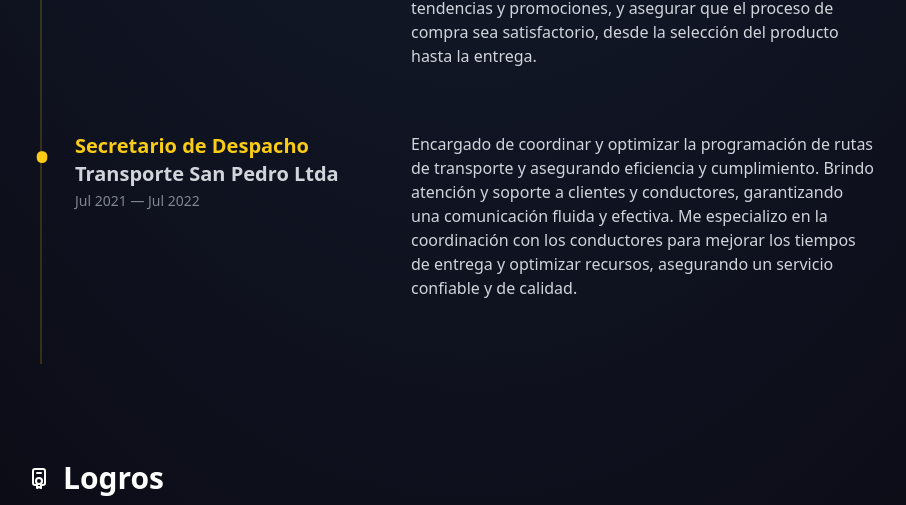
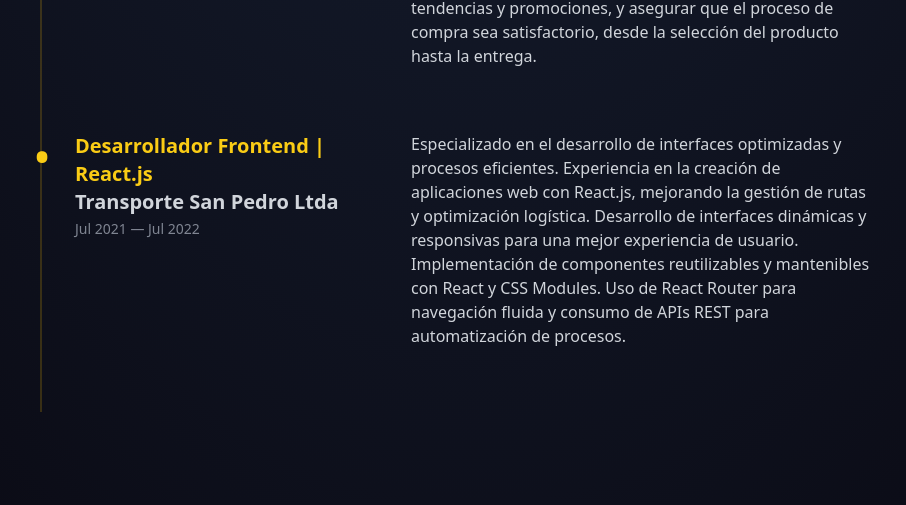
Before and after one commit to LuisMy1715Y/portafolio.web, an Astro site: page / in a window 1280 px wide. Shown: the part 1040-1545 px from the top of the page, without its empty margins (165-1071 px from the left). Built offline with nearby package versions, Linux system fonts and the light colour scheme; Astro itself is replaced by a stand-in of ours.

Commit message:
General Actualization

```diff
--- a/src/components/Experience.astro
+++ b/src/components/Experience.astro
@@ -11,10 +11,10 @@ const EXPERIENCE = [
   },
   {
     date: "Jul 2021 — Jul 2022",
-    title: "Secretario de Despacho",
+    title: "Desarrollador Frontend | React.js",
     company: "Transporte San Pedro Ltda",
     description:
-      "Encargado de coordinar y optimizar la programación de rutas de transporte y asegurando eficiencia y cumplimiento. Brindo atención y soporte a clientes y conductores, garantizando una comunicación fluida y efectiva. Me especializo en la coordinación con los conductores para mejorar los tiempos de entrega y optimizar recursos, asegurando un servicio confiable y de calidad.",
+      "Especializado en el desarrollo de interfaces optimizadas y procesos eficientes. Experiencia en la creación de aplicaciones web con React.js, mejorando la gestión de rutas y optimización logística. Desarrollo de interfaces dinámicas y responsivas para una mejor experiencia de usuario. Implementación de componentes reutilizables y mantenibles con React y CSS Modules. Uso de React Router para navegación fluida y consumo de APIs REST para automatización de procesos.",
   },
 ];
 ---
```
